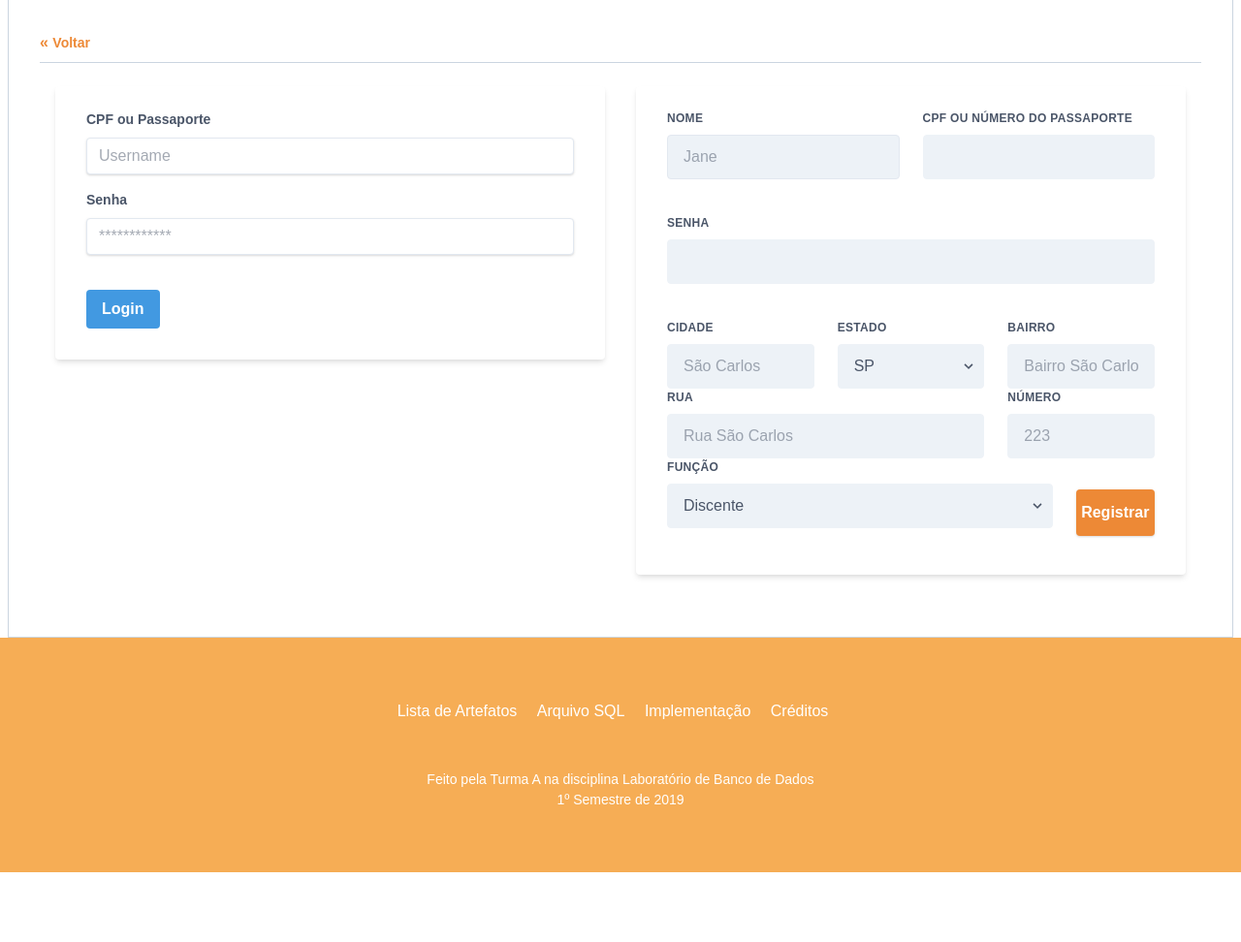
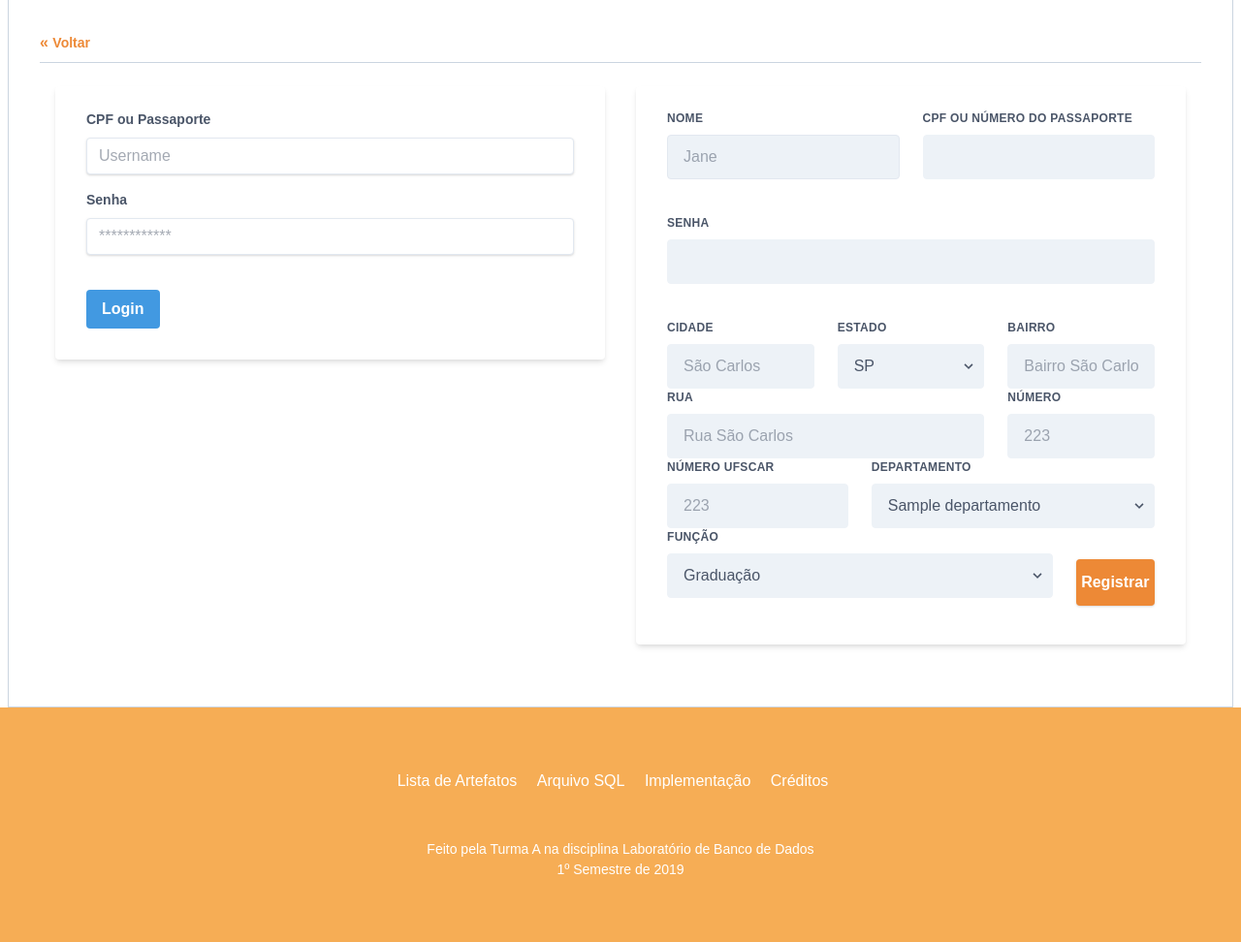
Before and after one commit to jonathangouvea/LabBD-Flask, a Flask app: page /login/ in a window 1280 px wide. Shown: the part 161-1133 px from the top of the page at 97% size. Before the commit the page ends 1061 px from the top, so only its background shows below. Run offline with Flask 2, Linux system fonts and the light colour scheme; a database or web service that is not in the repository returns one stand-in record (values such as "Sample title"); some libraries are stand-ins or nearby versions; some web fonts are replaced.

Commit message:
Escopo de participantes

```diff
--- a/app.py
+++ b/app.py
@@ -79,6 +79,7 @@ def extra():
 
 @app.route('/login/', methods=['GET', 'POST'])
 def login():
+	dep = db.listaDep()
 	if request.method == 'POST':
 		cpf = request.form['Username']
 		senha = request.form['password']
@@ -99,7 +100,7 @@ def login():
 				g.user = session['user']
 				g.nome = session['nome']
 
-	return render_template('login.html')
+	return render_template('login.html', departamento = dep)
 
 @app.route('/logout/')
 def logout():
@@ -143,6 +144,8 @@ def registrar():
 		rua = request.form['rua']
 		numero = request.form['numero']
 		funcao = request.form['funcao']
+		numeroUFSCar = request.form['numeroUFSCar']
+		dep = request.form['departamento']
 
 		if not nome:
 			flash('Sem nome')
@@ -161,7 +164,7 @@ def registrar():
 		elif not funcao:
 			flash('Dados incorretos')
 		else:
-			id_pessoa = db.criaPessoa(nome, cpf, senha, estado, cidade, bairro, rua, numero, funcao)
+			id_pessoa = db.criaPessoa(nome, cpf, senha, estado, cidade, bairro, rua, numero, funcao, numeroUFSCar, dep)
 			if id_pessoa > -1:
 				g.user = id_pessoa
 				g.nome = nome
--- a/db.py
+++ b/db.py
@@ -72,6 +72,7 @@ def checaPessoa(cpf):
 
 		cur.execute("SELECT id_pessoa, nome FROM vCpfPassaporte WHERE cpfoupass = %s;", [cpf])
 		dados = cur.fetchone()
+		print(cpf, dados)
 		cur.execute("SELECT count(*) FROM CoordenadorCoordenaAtividade WHERE id_pessoa = %s;", [dados[0]])
 		coordena = cur.fetchone()
 		cur.execute("SELECT count(*) FROM PessoaServidor WHERE id_pessoa = %s;", [dados[0]])
@@ -82,22 +83,35 @@ def checaPessoa(cpf):
 		posgraduacao = cur.fetchone()
 		return dados, coordena, servidor, graduacao, posgraduacao
 
-def criaPessoa(nome, cpf, senha, estado, cidade, bairro, rua, numero, funcao):
+def criaPessoa(nome, cpf, senha, estado, cidade, bairro, rua, numero, funcao, num_UFSCar, dep):
 	curs = conn.cursor()
 	curs.execute("ROLLBACK")
 	conn.commit()
 
 	id_novo = -1
 	with conn.cursor() as cur:
-		cur.execute("INSERT INTO pessoa (nome, senha, uf, cidade, bairro, rua, numero) VALUES (%s, %s, %s, %s, %s, %s, %s);", [nome, senha, estado, cidade, bairro, rua, numero])
-		cur.execute("SELECT id_pessoa FROM Pessoa WHERE nome = %s", [nome])
+		cur.execute("INSERT INTO pessoa (nome, senha, uf, cidade, bairro, rua, numero) VALUES (%s, %s, %s, %s, %s, %s, %s) RETURNING id_pessoa;", [nome, senha, estado, cidade, bairro, rua, numero])
+		#cur.execute("SELECT id_pessoa FROM Pessoa WHERE nome = %s", [nome])
 		id_novo = cur.fetchone()[0]
 
 		cur.execute("INSERT INTO pessoabrasileira (cpf, id_pessoa) VALUES (%s, %s);", [cpf, id_novo])
-		if funcao == "Discente":
-			cur.execute("INSERT INTO PessoaGraduacao (nro_ufscar, id_pessoa) VALUES (%s, %s);", [id_novo, id_novo])
+		if funcao == "Graduação":
+			cur.execute("INSERT INTO PessoaGraduacao (nro_ufscar, id_pessoa) VALUES (%s, %s);", [num_UFSCar, id_novo])
+		if funcao == "Pós-Graduação":
+			cur.execute("INSERT INTO PessoaPosGraduacao (nro_ufscar, id_pessoa) VALUES (%s, %s);", [num_UFSCar, id_novo])
+		if funcao == "Docente":
+			cur.execute("INSERT INTO PessoaServidor (id_pessoa, id_departamento, nro_ufscar, data_contratacao) VALUES (%s, %s, %s, current_date);", [id_novo, dep, num_UFSCar])
+			cur.execute("INSERT INTO PessoaServidorDocente (id_pessoa, id_departamento, titulo, cargo, setor, tipo) VALUES (%s, %s, %s, %s, %s, %s);", [id_novo, dep, "Senhor(a)", "Professor", "Computação", "Adjunto"])
+		if funcao == "Técnico":
+			cur.execute("INSERT INTO PessoaServidor (id_pessoa, id_departamento, nro_ufscar, data_contratacao) VALUES (%s, %s, %s, current_date);", [id_novo, dep, num_UFSCar])
+			cur.execute("INSERT INTO PessoaServidorTecnico (id_pessoa, id_departamento) VALUES (%s, %s);", [id_novo, dep])
 	conn.commit()
 	return id_novo
+
+def listaDep():
+	cur = conn.cursor()
+	cur.execute("SELECT * FROM Departamento;")
+	return cur.fetchall()
 
 def ListaAtividades(id_pessoa):
 	cur = conn.cursor()
--- a/templates/login.html
+++ b/templates/login.html
@@ -99,6 +99,30 @@
 							<input class="appearance-none block w-full bg-gray-200 text-gray-700 border border-gray-200 rounded py-3 px-4 leading-tight focus:outline-none focus:bg-white focus:border-gray-500" id="grid-num" type="text" placeholder="223" name="numero">
 						</div>
 
+						<div class="w-full md:w-2/5 px-3 mb-6 md:mb-0">
+							<label class="block uppercase tracking-wide text-gray-700 text-xs font-bold mb-2" for="grid-numUFSCar">
+								Número UFSCar
+							</label>
+							<input class="appearance-none block w-full bg-gray-200 text-gray-700 border border-gray-200 rounded py-3 px-4 leading-tight focus:outline-none focus:bg-white focus:border-gray-500" id="grid-numUFSCar" type="text" placeholder="223" name="numeroUFSCar">
+						</div>
+
+						<div class="w-full md:w-3/5 px-3 mb-6 md:mb-0">
+							<label class="block uppercase tracking-wide text-gray-700 text-xs font-bold mb-2" for="grid-idDep">
+								Departamento
+							</label>
+							<div class="relative">
+								<select class="block appearance-none w-full bg-gray-200 border border-gray-200 text-gray-700 py-3 px-4 pr-8 rounded leading-tight focus:outline-none focus:bg-white focus:border-gray-500" id="grid-idDep" name="departamento">
+									{% for dep in departamento %}
+										<option value="{{dep[0]}}">{{dep[1]}}</option>
+									{% endfor %}
+								</select>
+								<div class="pointer-events-none absolute inset-y-0 right-0 flex items-center px-2 text-gray-700">
+									<svg class="fill-current h-4 w-4" xmlns="http://www.w3.org/2000/svg" viewBox="0 0 20 20"><path d="M9.293 12.95l.707.707L15.657 8l-1.414-1.414L10 10.828 5.757 6.586 4.343 8z"/></svg>
+								</div>
+							</div>
+						</div>
+
+
 
 						<div class="w-full md:w-4/5 px-3 mb-6 md:mb-0">
 							<label class="block uppercase tracking-wide text-gray-700 text-xs font-bold mb-2" for="grid-state">
@@ -106,10 +130,11 @@
 							</label>
 							<div class="relative">
 								<select class="block appearance-none w-full bg-gray-200 border border-gray-200 text-gray-700 py-3 px-4 pr-8 rounded leading-tight focus:outline-none focus:bg-white focus:border-gray-500" id="grid-state" name="funcao">
-									<option>Discente</option>
+									<option>Graduação</option>
+									<option>Pós-Graduação</option>
 									<option>Docente</option>
 									<option>Técnico</option>
-									<option>Administrador</option>
+									<option>Externo</option>
 								</select>
 								<div class="pointer-events-none absolute inset-y-0 right-0 flex items-center px-2 text-gray-700">
 									<svg class="fill-current h-4 w-4" xmlns="http://www.w3.org/2000/svg" viewBox="0 0 20 20"><path d="M9.293 12.95l.707.707L15.657 8l-1.414-1.414L10 10.828 5.757 6.586 4.343 8z"/></svg>
```
Also changed, not shown: schema.sql.
